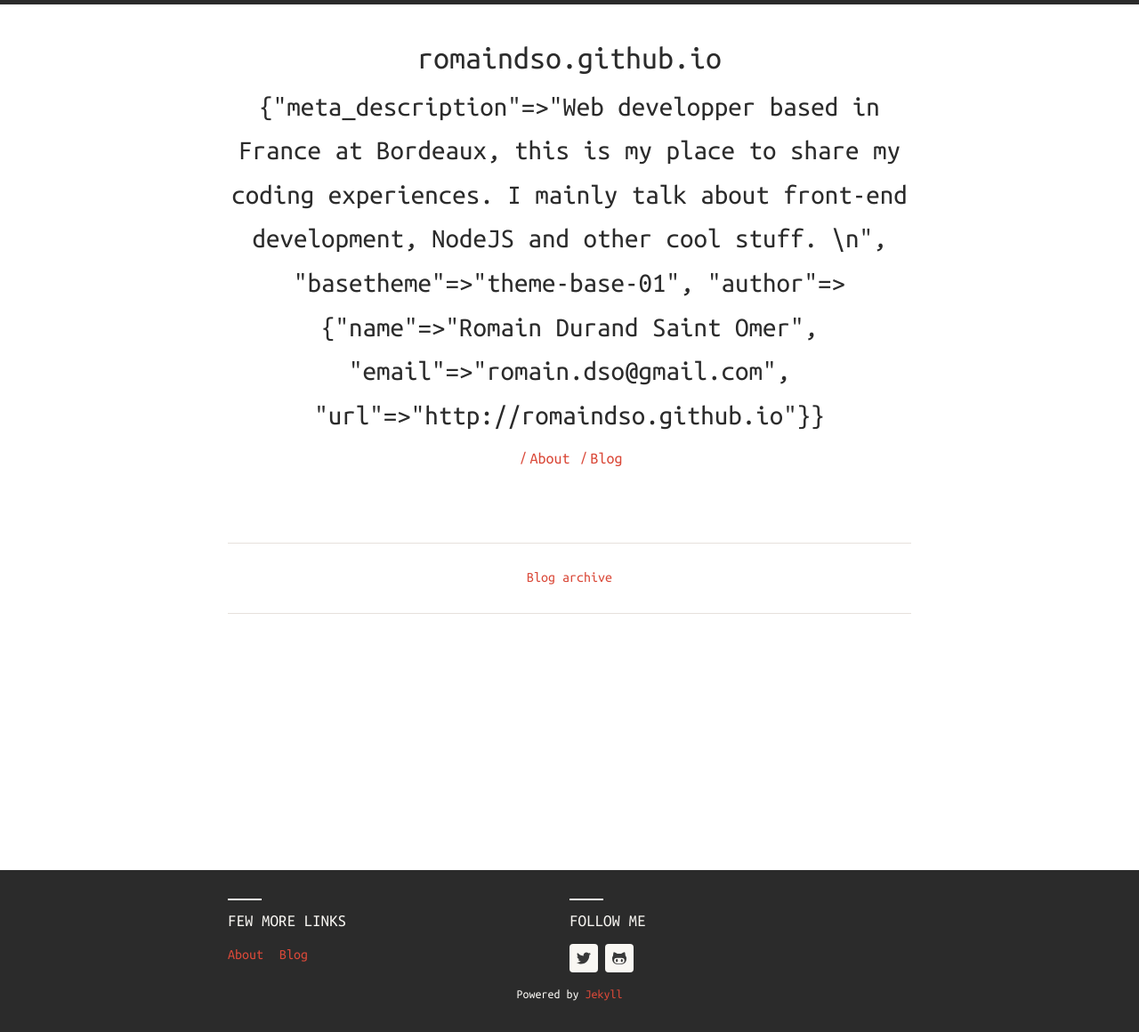
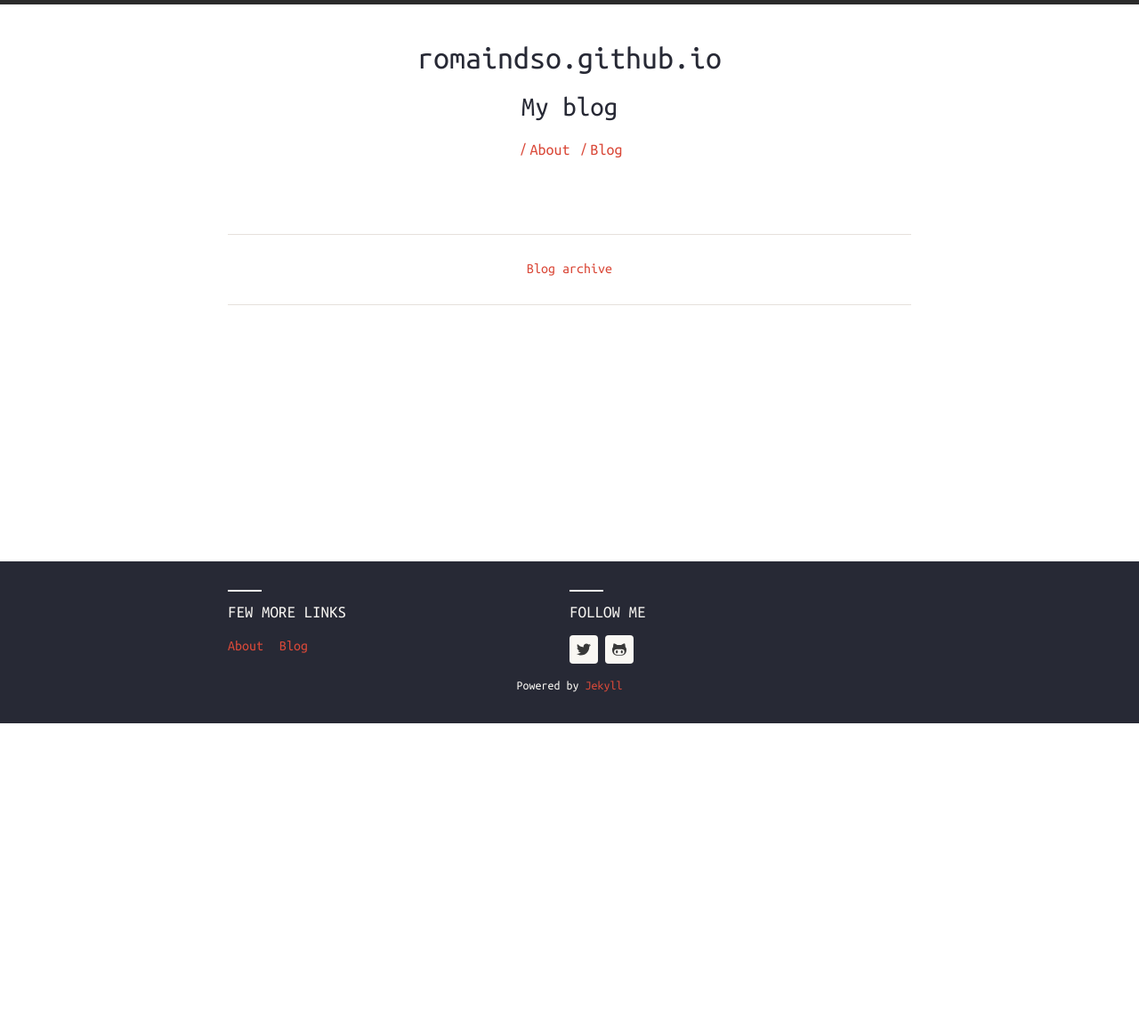
Before and after one commit to romaindso/romaindso.github.io, a Jekyll site: the page built from index.html, in a window 1280 px wide. Shown: the whole page at 89% size. Built offline with Jekyll 4.4.1, drawn with Linux system fonts in a browser that asks for light colours; nearby versions of some CDN libraries; after the commit the page ends 900 px from its top, so only the background shows below that.

Commit message:
Update config.yml

```diff
--- a/_config.yml
+++ b/_config.yml
@@ -13,14 +13,13 @@ url: https://romaindso.github.io
 harmony:
   name: romaindso.github.io
   # Little description about your site
-  description:
-    meta_description: > #
-      Web developper based in France at Bordeaux, this is my place to share my coding experiences. I mainly talk about front-end development, NodeJS and other cool stuff.
-    basetheme: theme-base-01 # pre defined thmes are darken, blue-water, redish.
-    author: # Author details
-      name: Romain Durand Saint Omer
-      email: romain.dso@gmail.com
-      url: http://romaindso.github.io
+  description: My blog
+  meta_description: I'm a web developper based in France at Bordeaux. This is my place to share my coding experiences.
+  basetheme: theme-base-01 # pre defined thmes are darken, blue-water, redish.
+  author: # Author details
+    name: Romain Durand Saint Omer
+    email: romain.dso@gmail.com
+    url: http://romaindso.github.io
 
   # Google Analytics key, leave blank to ignore
   google_analytics_key: UA-xxxx-x
```
